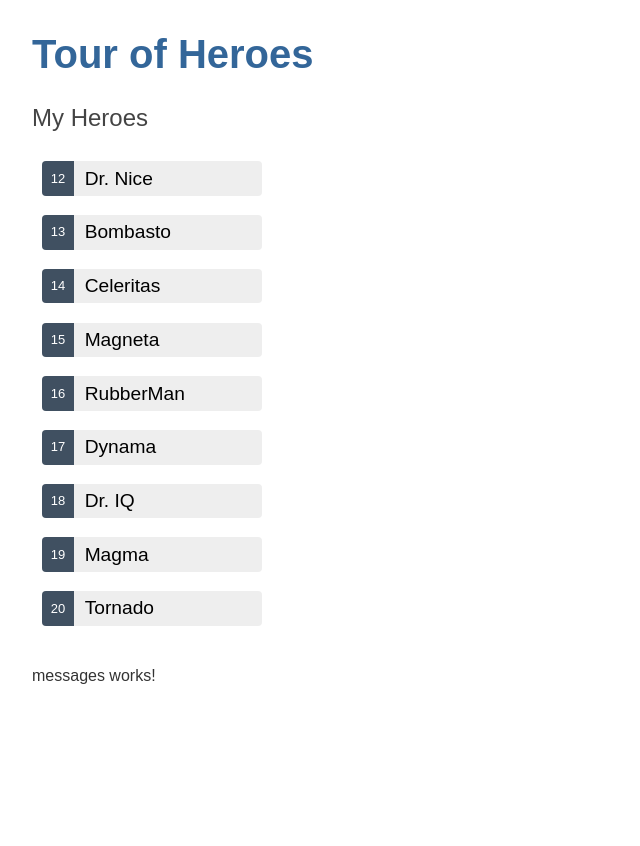
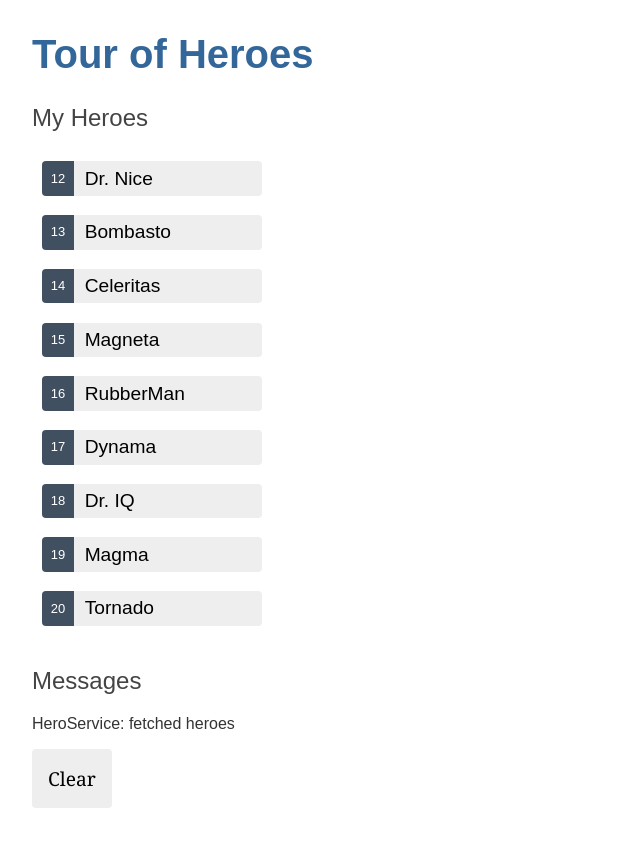
Before and after one commit to Bravo1B9/angular-tour-of-heores, an Angular app in the folder tour-of-heroes/: page / in a window 1280 px wide. Shown: the top 846 px of the page, without its empty margins (0-640 px from the left). Before the commit the page ends 800 px from the top, so only its background shows below. Built offline with nearby package versions, Linux system fonts and the light colour scheme.

Commit message:
Implement messages

```diff
--- a/tour-of-heroes/src/app/hero.service.ts
+++ b/tour-of-heroes/src/app/hero.service.ts
@@ -1,6 +1,7 @@
 import { Injectable } from '@angular/core';
 import { Observable, of } from 'rxjs';
 import { Hero } from './hero';
+import { MessageService } from './message.service';
 import { HEROES } from './mock-heroes';
 
 @Injectable({
@@ -8,10 +9,11 @@ import { HEROES } from './mock-heroes';
 })
 export class HeroService {
 
-  constructor() {}
+  constructor(private messageService: MessageService) {}
 
   getHeroes(): Observable<Hero[]> {
     const heroes = of(HEROES);
+    this.messageService.add('HeroService: fetched heroes');
     return heroes;
   }
 
--- a/tour-of-heroes/src/app/heroes/heroes.component.ts
+++ b/tour-of-heroes/src/app/heroes/heroes.component.ts
@@ -1,19 +1,22 @@
 import { Component, OnInit } from '@angular/core';
 import { Hero } from '../hero';
 import { HeroService } from '../hero.service';
+import { MessageService } from '../message.service';
 import { HEROES } from '../mock-heroes';
 
 @Component({
   selector: 'app-heroes',
   templateUrl: './heroes.component.html',
-  styleUrls: ['./heroes.component.css']
+  styleUrls: ['./heroes.component.css'],
 })
 export class HeroesComponent implements OnInit {
-
   heroes: Hero[] = [];
   selectedHero?: Hero;
 
-  constructor(private heroService: HeroService) {}
+  constructor(
+    private heroService: HeroService,
+    private messageService: MessageService
+  ) {}
 
   ngOnInit(): void {
     this.getHeroes();
@@ -21,10 +24,10 @@ export class HeroesComponent implements OnInit {
 
   onSelect(hero: Hero): void {
     this.selectedHero = hero;
+    this.messageService.add(`HeroesComponent: Selected hero: ${hero.name}`)
   }
 
   getHeroes(): void {
-    this.heroService.getHeroes().subscribe(heroes => this.heroes = heroes);
+    this.heroService.getHeroes().subscribe((heroes) => (this.heroes = heroes));
   }
-
 }
--- /dev/null
+++ b/tour-of-heroes/src/app/message.service.ts
@@ -0,0 +1,18 @@
+import { Injectable } from '@angular/core';
+
+@Injectable({
+  providedIn: 'root'
+})
+export class MessageService {
+
+  messages: string[] = [];
+
+  add(message: string) {
+    this.messages.push(message);
+  }
+
+  clear() {
+    this.messages = [];
+  }
+
+}
--- a/tour-of-heroes/src/app/messages/messages.component.html
+++ b/tour-of-heroes/src/app/messages/messages.component.html
@@ -1 +1,5 @@
-<p>messages works!</p>
+<div>
+  <h2>Messages</h2>
+  <div *ngFor="let message of messgeService.messages">{{ message }}</div>
+  <button>Clear</button>
+</div>
--- a/tour-of-heroes/src/app/messages/messages.component.ts
+++ b/tour-of-heroes/src/app/messages/messages.component.ts
@@ -1,4 +1,5 @@
 import { Component } from '@angular/core';
+import { MessageService } from '../message.service';
 
 @Component({
   selector: 'app-messages',
@@ -7,6 +8,6 @@ import { Component } from '@angular/core';
 })
 export class MessagesComponent {
 
-
+  constructor(public messgeService: MessageService) {}
 
 }
```
Also changed, not shown: 1 other file (tests, documents, lock files or other folders).
